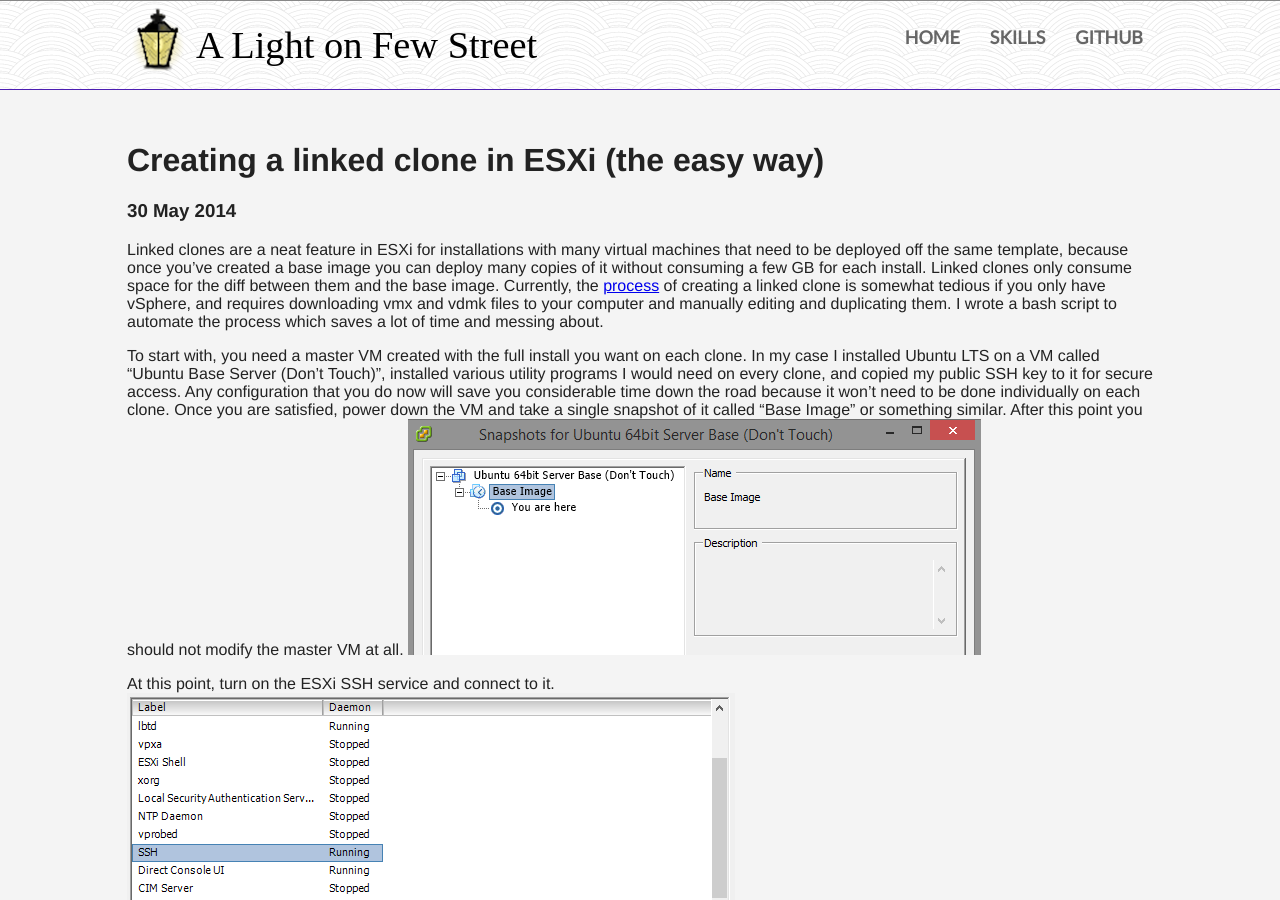
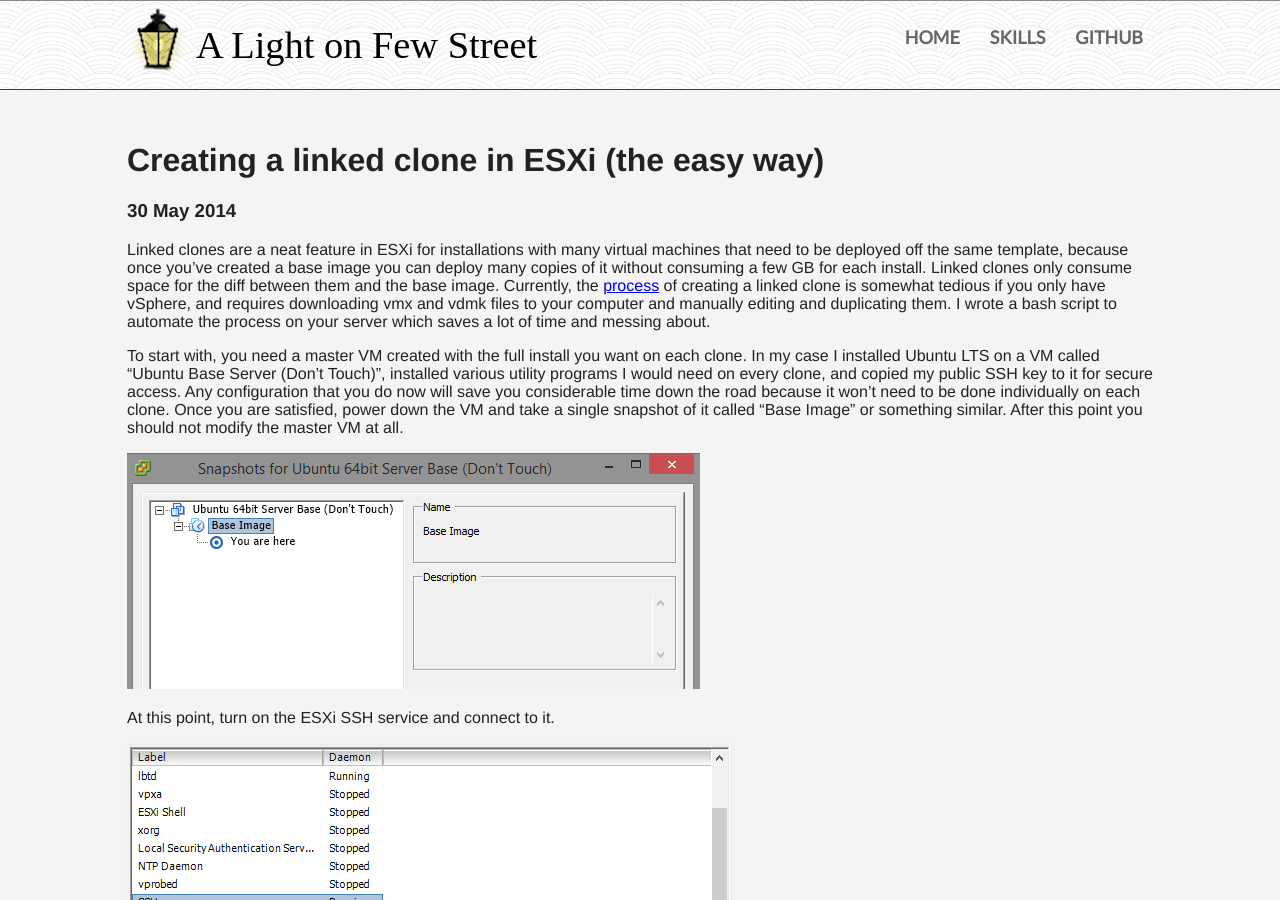
Before and after one commit to pddenhar/pddenhar.github.io, a Jekyll site: the page built from _posts/2014-05-30-creating-a-linked-clone-esxi.md, in a window 1280 px wide and 900 px high. Built offline with Jekyll 4.4.1, drawn with Linux system fonts in a browser that asks for light colours; nearby versions of some CDN libraries; some web fonts are replaced.

Commit message:
Fixed a few line breaks on latest post

```diff
--- a/_posts/2014-05-30-creating-a-linked-clone-esxi.md
+++ b/_posts/2014-05-30-creating-a-linked-clone-esxi.md
@@ -3,13 +3,16 @@
 title: Creating a linked clone in ESXi (the easy way)
 custom_css: syntax.css
 ---
-Linked clones are a neat feature in ESXi for installations with many virtual machines that need to be deployed off the same template, because once you've created a base image you can deploy many copies of it without consuming a few GB for each install. Linked clones only consume space for the diff between them and the base image. Currently, the [process](http://sanbarrow.com/linkedcloneswithesxi.html) of creating a linked clone is somewhat tedious if you only have vSphere, and requires downloading vmx and vdmk files to your computer and manually editing and duplicating them. I wrote a bash script to automate the process which saves a lot of time and messing about.
+Linked clones are a neat feature in ESXi for installations with many virtual machines that need to be deployed off the same template, because once you've created a base image you can deploy many copies of it without consuming a few GB for each install. Linked clones only consume space for the diff between them and the base image. Currently, the [process](http://sanbarrow.com/linkedcloneswithesxi.html) of creating a linked clone is somewhat tedious if you only have vSphere, and requires downloading vmx and vdmk files to your computer and manually editing and duplicating them. I wrote a bash script to automate the process on your server which saves a lot of time and messing about.
 
 To start with, you need a master VM created with the full install you want on each clone. In my case I installed Ubuntu LTS on a VM called "Ubuntu Base Server (Don't Touch)", installed various utility programs I would need on every clone, and copied my public SSH key to it for secure access. Any configuration that you do now will save you considerable time down the road because it won't need to be done individually on each clone. Once you are satisfied, power down the VM and take a single snapshot of it called "Base Image" or something similar. After this point you should not modify the master VM at all.
+
 ![Single snapshot]({{ site.url }}/images/ESXi/snapshot.PNG)
 
 At this point, turn on the ESXi SSH service and connect to it.
+
 ![SSH Service]({{ site.url }}/images/ESXi/ssh.PNG)
+
 Browse to your datastore containing the master VM, download my script from [GitHub](https://github.com/pddenhar/esxi-linked-clone), and run it. The first argument should be the folder name of your base image and the second argument should be the name of the folder you want the clone output to.
 {% highlight bash %}
 ls /vmfs/volumes/Datastore/
@@ -18,6 +21,7 @@
 {% endhighlight %}
 
 The script will copy the virtual machine and the base image snapshot to the new directory and modify the files as necessary. All that is left is for you to add them to your inventory from the datastore browser in ESXi, naming them something like Clone 1, Clone 2, etc.
+
 ![Adding to Inventory]({{ site.url }}/images/ESXi/add.png)
 
 Hopefully this script will be helpful to you if you need to quickly make a large number of linked clones in ESXi!
```
